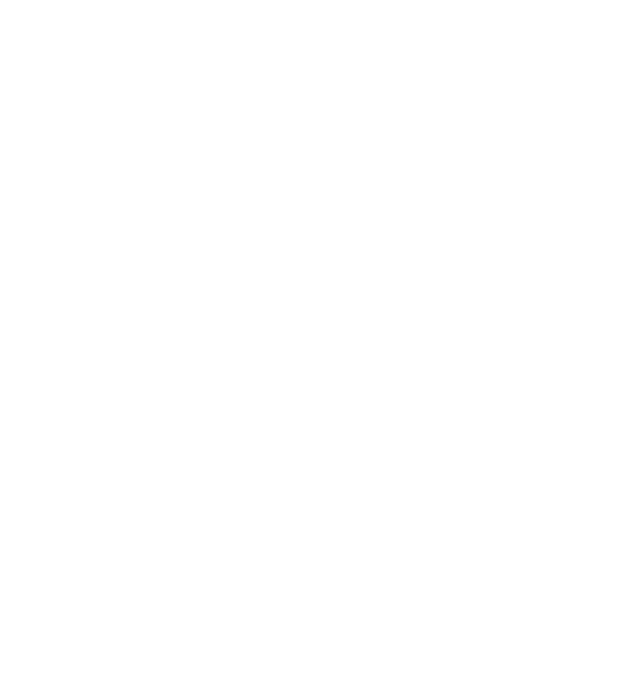
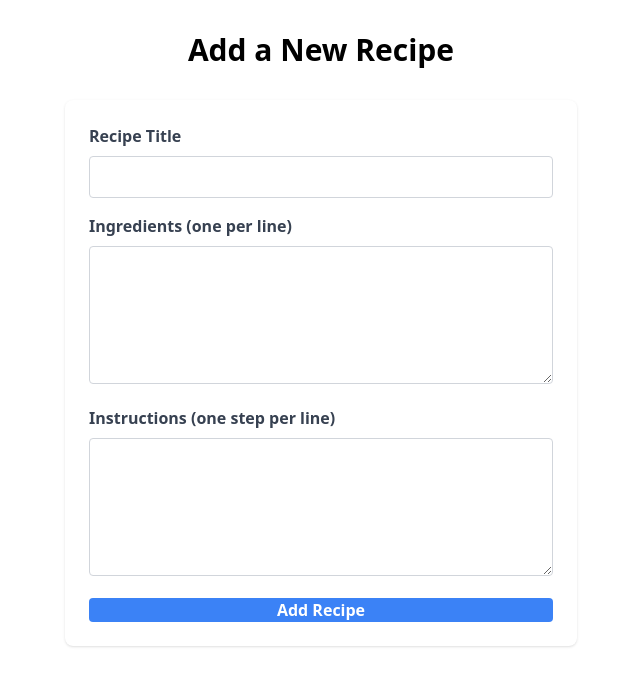
Before and after one commit to b-masika/alx-fe-reactjs, a React app in the folder recipe-sharing-platform/: page /add-recipe in a window 1280 px wide. Before the commit this address had no page. Shown: the top 686 px of the page, without its empty margins (319-959 px from the left). Built offline with nearby package versions, Linux system fonts and the light colour scheme; the HTML template or start-up script is replaced by a standard one.

Commit message:
Add AddRecipeForm component with validation and integrate route in App.jsx

```diff
--- a/recipe-sharing-platform/src/App.jsx
+++ b/recipe-sharing-platform/src/App.jsx
@@ -2,6 +2,7 @@ import React from 'react'
 import { BrowserRouter as Router, Routes, Route } from 'react-router-dom';
 import HomePage from './components/HomePage';
 import RecipeDetail from './components/RecipeDetail';
+import AddRecipeForm from './components/AddRecipeForm';
 
 function App() {
   return (
@@ -9,6 +10,7 @@ function App() {
       <Routes>
         <Route path="/" element={<HomePage />} />
         <Route path="/recipe/:id" element={<RecipeDetail />} />
+        <Route path="/add-recipe" element={<AddRecipeForm />} />
       </Routes>
     </Router>
   );
--- /dev/null
+++ b/recipe-sharing-platform/src/components/AddRecipeForm.jsx
@@ -0,0 +1,94 @@
+import React, { use, useState } from 'react';
+
+const AddRecipeForm = () => {
+  const [title, setTitle] = useState('');
+  const [ingredients, setIngredients] = useState('');
+  const [instructions, setInstructions] = useState('');
+  const [errors, setErrors] = useState({});
+
+  const handleSubmit = (e) => {
+    e.preventDefault();
+
+    const newErrors = {}; {};
+    if (!title.trim()) newErrors.title = 'Title is required';
+    if (!ingredients.trim() || ingredients.split("\n").length < 2) newErrors.ingredients = 'Please enter at least 2 ingredients, each on a new line';
+    if (!instructions.trim() || instructions.split("\n").length < 1) newErrors.instructions = 'Please enter preparation steps';
+
+    setErrors(newErrors);
+
+    if (Object.keys(newErrors).length === 0) {
+
+        console.log({
+            title,
+            ingredients: ingredients.split("\n"),
+            instructions: instructions.split("\n")
+        });
+
+        setTitle('');
+        setIngredients('');
+        setInstructions('');
+        alert('Recipe added successfully!');
+    }
+    };
+
+    return (
+        <div className="container mx-auto px-4 py-8">
+            <h1 className="text-3xl font-bold text-center mb-8">Add a New Recipe</h1>
+            <form
+                onSubmit={handleSubmit}
+                className="max-w-lg mx-auto bg-white p-6 rounded-lg shadow"
+            >
+                {/* Title */}
+                <div className="mb-4">
+                    <label className="block text-gray-700 font-semibold mb-2">
+                        Recipe Title
+                    </label>
+                    <input
+                        type="text"
+                        value={title}
+                        onChange={(e) => setTitle(e.target.value)}
+                        className="w-full border border-gray-300 rounded px-3 py-2 focus:outline-none focus:ring-2 focus:ring-blue-500"
+                    />
+                    {errors.title && <p className="text-red-500 text-sm mt-1">{errors.title}</p>}
+                </div>
+
+                {/* Ingredients */}
+                <div className="mb-4">
+                    <label className="block text-gray-700 font-semibold mb-2">
+                        Ingredients (one per line)
+                    </label>
+                    <textarea
+                        value={ingredients}
+                        onChange={(e) => setIngredients(e.target.value)}
+                        rows="5"
+                        className="w-full border border-gray-300 rounded px-3 py-2 focus:outline-none focus:ring-2 focus:ring-blue-500"
+                        />
+                    {errors.ingredients && <p className="text-red-500 text-sm mt-1">{errors.ingredients}</p>}
+                </div>
+
+                {/* Instructions */}
+                <div className="mb-4">
+                    <label className="block text-gray-700 font-semibold mb-2">
+                        Instructions (one step per line)
+                    </label>
+                    <textarea
+                        value={instructions}
+                        onChange={(e) => setInstructions(e.target.value)}
+                        rows="5"
+                        className="w-full border border-gray-300 px-3 py-2 rounded focus:outline-none focus:ring-2 focus:ring-blue-500"
+                        />
+                    {errors.instructions && <p className="text-red-500 text-sm mt-1">{errors.instructions}</p>}
+                </div>
+
+                <button
+                    type="submit"
+                    className="w-full bg-blue-500 text-white font-semibold px-6py-2 rounded hover:bg-blue-600 transition-colors duration-300"
+                >
+                    Add Recipe
+                </button>
+            </form>
+        </div>
+    );
+};
+
+export default AddRecipeForm;
--- a/recipe-sharing-platform/src/components/HomePage.jsx
+++ b/recipe-sharing-platform/src/components/HomePage.jsx
@@ -13,6 +13,12 @@ const HomePage = () => {
   return (
     <div className="container mx-auto px-4 py-8">
       <h1 className="text-3xl font-bold text-center mb-8">Welcome to the Recipe Sharing Platform</h1>
+
+        <div className="mb-6 text-center">
+            <Link to="/add-recipe" className="bg-blue-500 hover:bg-blue-600 text-white font-semibold px-6 py-2 rounded transition-colors duration-300">
+                Add New Recipe
+            </Link>
+        </div>
 
         <div className="grid gap-6 sm:grid-cols-1 md:grid-cols-2 lg:grid-cols-3">
             {recipes.map((recipe) => (
```
